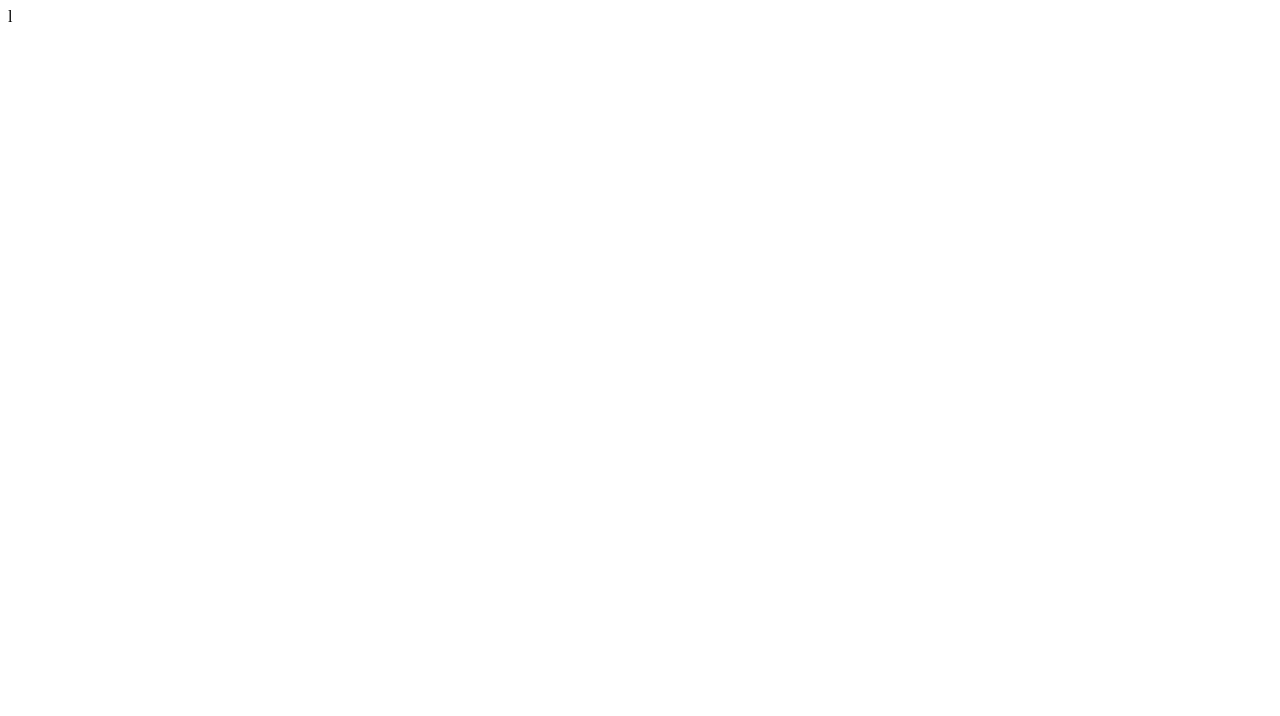
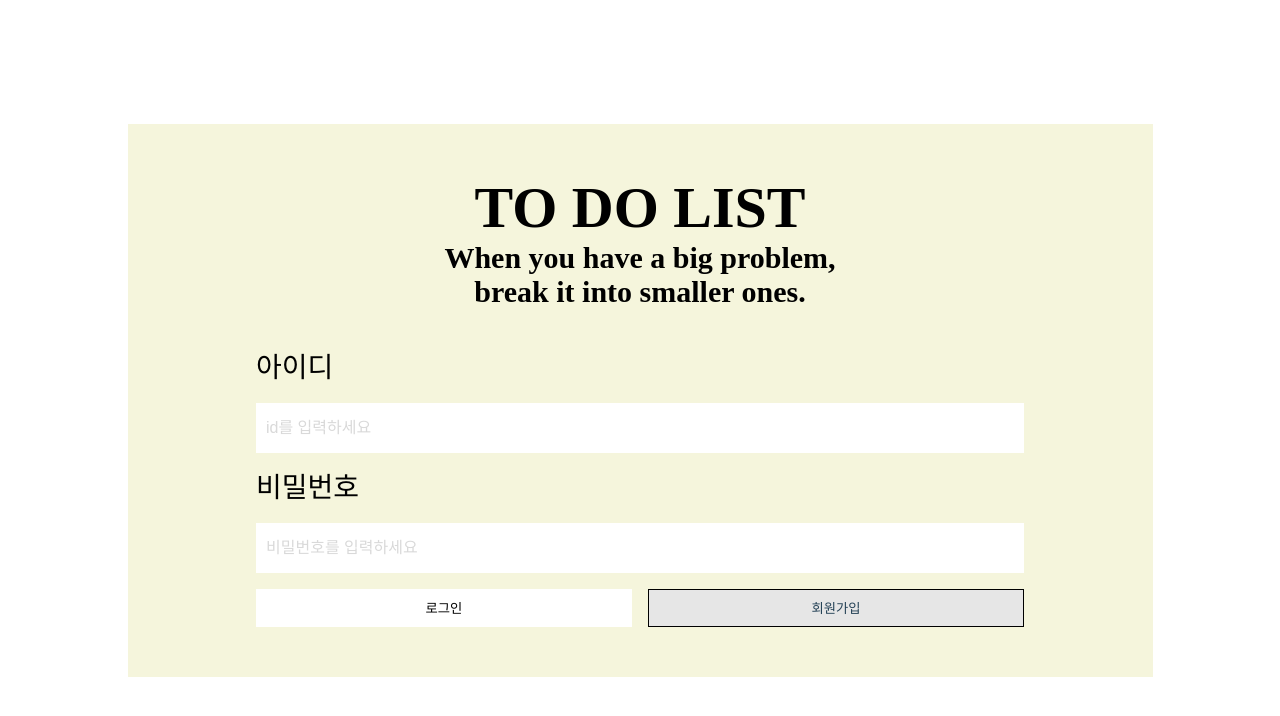
Before and after one commit to yuri1114/todolist, a plain HTML site: page index.html in a window 1280 px wide. Drawn offline with Linux system fonts and the light colour scheme; a web font is replaced by a local one.

Commit message:
[Add] 로그인 화면 퍼블리싱

```diff
--- a/index.html
+++ b/index.html
@@ -3,11 +3,36 @@
   <head>
     <meta charset="UTF-8" />
     <meta name="viewport" content="width=device-width, initial-scale=1.0" />
-    <title>유리의 투두리스트</title>
+    <title>당신의 투두리스트</title>
 
     <link rel="stylesheet" href="main.css" />
     <script src="main.js"></script>
   </head>
-  <body></body>
+  <body>
+    <main>
+      <div class="inner-wrap">
+        <h2>TO DO LIST</h2>
+        <h3>When you have a big problem, <br />break it into smaller ones.</h3>
+
+        <div class="bottom-text-wrap">
+          <form>
+            <div class="input-label-item mb-16">
+              <label for="id">아이디</label>
+              <input type="text" placeholder="id를 입력하세요" />
+            </div>
+
+            <div class="input-label-item mb-16">
+              <label for="psword">비밀번호</label>
+              <input type="text" placeholder="비밀번호를 입력하세요" />
+            </div>
+
+            <div class="btn-wrap">
+              <button class="login-btn">로그인</button>
+              <button class="join-btn">회원가입</button>
+            </div>
+          </form>
+        </div>
+      </div>
+    </main>
+  </body>
 </html>
-l
--- a/main.css
+++ b/main.css
@@ -0,0 +1,147 @@
+@charset "utf-8";
+
+@font-face {
+  font-family: "GangwonEduPowerExtraBoldA";
+  src: url("https://fastly.jsdelivr.net/gh/projectnoonnu/noonfonts_2201-2@1.0/GangwonEduPowerExtraBoldA.woff")
+    format("woff");
+  font-weight: normal;
+  font-style: normal;
+}
+
+@font-face {
+  font-family: "Ownglyph_ParkDaHyun";
+  src: url("https://fastly.jsdelivr.net/gh/projectnoonnu/2411-3@1.0/Ownglyph_ParkDaHyun.woff2")
+    format("woff2");
+  font-weight: normal;
+  font-style: normal;
+}
+
+@font-face {
+  font-family: "EliceDigitalBaeum_Bold";
+  src: url("https://fastly.jsdelivr.net/gh/projectnoonnu/noonfonts_220508@1.0/EliceDigitalBaeum_Bold.woff2")
+    format("woff2");
+  font-weight: 700;
+  font-style: normal;
+}
+
+* {
+  margin: 0;
+  padding: 0;
+  box-sizing: border-box;
+}
+li {
+  list-style: none;
+}
+a {
+  text-decoration: none;
+}
+button {
+  cursor: pointer;
+  padding-block: 0;
+  padding-inline: 0;
+}
+input:focus {
+  outline: none;
+}
+
+main {
+  width: 100%;
+  height: 100vh;
+  display: flex;
+
+  align-items: center;
+}
+
+.inner-wrap {
+  width: 64.0625rem;
+  min-width: 64.0625rem;
+  background-color: #f5f5dc;
+  padding-top: 3.125rem;
+  padding-bottom: 3.125rem;
+  margin: 0 auto;
+}
+
+h2 {
+  text-align: center;
+  font-size: 3.625rem;
+  font-family: "GangwonEduPowerExtraBoldA";
+}
+
+h3 {
+  font-family: "Ownglyph_ParkDaHyun";
+  font-size: 1.875rem;
+  text-align: center;
+  margin-bottom: 2.5rem;
+}
+
+.bottom-text-wrap {
+  margin: 0 auto;
+  width: 48rem;
+}
+
+.input-label-item {
+  display: flex;
+  flex-direction: column;
+}
+
+.input-label-item label {
+  font-size: 1.75rem;
+  line-height: 2.375rem;
+  margin-bottom: 1rem;
+  font-family: "EliceDigitalBaeum_Bold";
+}
+
+.input-label-item input {
+  border: 0;
+  border-bottom: 2px solid transparent;
+  height: 3.125rem;
+  padding: 0.625rem 0.625rem 0.5rem;
+  font-size: 1rem;
+}
+
+.input-label-item input::placeholder {
+  font-size: 1rem;
+  line-height: 3.125rem;
+  color: #d9d9d9;
+}
+
+.input-label-item input:focus {
+  border-bottom: 2px solid #000;
+}
+
+.mb-16 {
+  margin-bottom: 16px;
+}
+
+.btn-wrap {
+  width: 100%;
+  display: flex;
+  align-items: center;
+  gap: 16px;
+}
+
+.btn-wrap button {
+  width: 50%;
+  height: 2.375rem;
+  font-family: "EliceDigitalBaeum_Bold";
+}
+
+.login-btn {
+  background: #fff;
+  border: 0;
+}
+
+.login-btn:hover {
+  background: #2a65a8;
+  color: #fff;
+}
+.join-btn {
+  border: 1px solid #000;
+  background: #e6e6e6;
+  color: #234055;
+}
+
+.join-btn:hover {
+  color: #fff;
+  background: #234055;
+}
```
